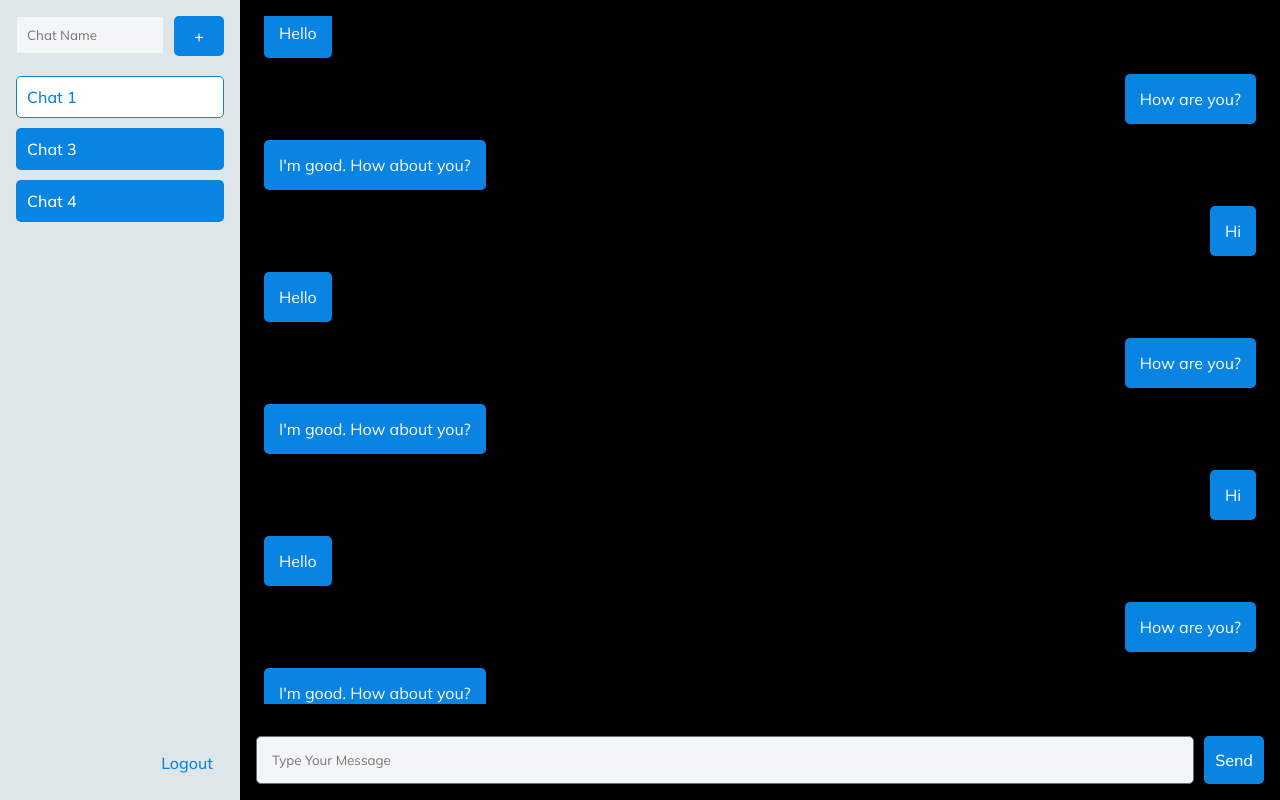
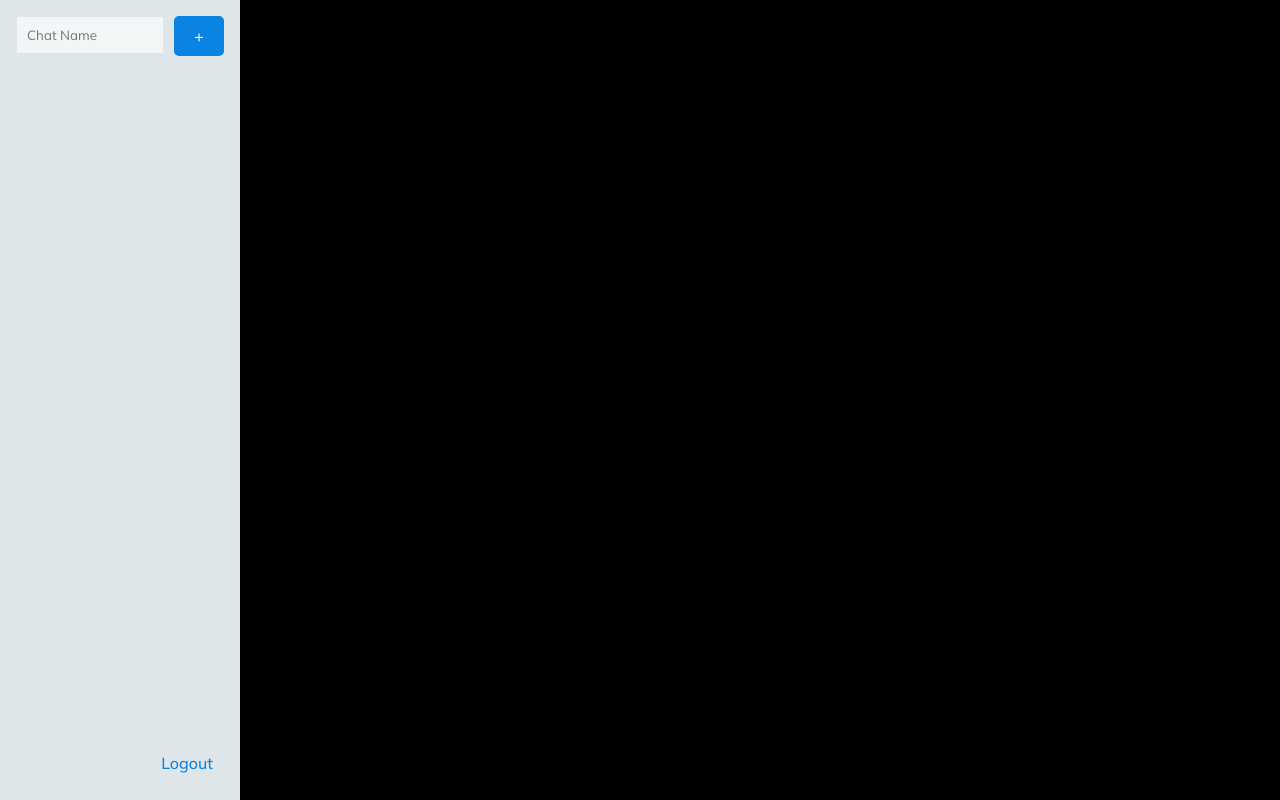
Before and after one commit to ehasaranga/chatapp, a React (Vite) app: page / in a window 1280 px wide. Built offline with nearby package versions, Linux system fonts and the light colour scheme.

Commit message:
no chat ui

```diff
--- a/src/styles/utils.scss
+++ b/src/styles/utils.scss
@@ -107,6 +107,10 @@
     padding: 0px !important;
 }
 
+.m-auto {
+    margin: auto;
+}
+
 .ml-auto{
     margin-left: auto;
 }
@@ -134,3 +138,9 @@
     }
 
 }
+
+.content-center {
+    display: flex !important;
+    justify-content: center;
+    align-items: center;
+}
--- a/src/views/Dashboard/DashboardPage.tsx
+++ b/src/views/Dashboard/DashboardPage.tsx
@@ -8,36 +8,14 @@ import { ChatReducer } from "../../store/ChatReducer";
 
 function DashboardPage() {
 
-    const [ chatId, setChatId ] = useState(1);
+    const [chatId, setChatId] = useState(1);
 
     const [chatList, chatDispatch] = useReducer(ChatReducer, [
-        { id: 1, name: 'Chat 1' },
-        { id: 2, name: 'Chat 3' },
-        { id: 3, name: 'Chat 4' },
+        // { id: 1, name: 'Chat 1' },
     ]);
 
     const [msgState, msgDispatch] = useReducer(MsgReducer, {
         1: [
-            { datetime: '', message: "Hi", isMe: true },
-            { datetime: '', message: "Hello", isMe: false },
-            { datetime: '', message: "How are you?", isMe: true },
-            { datetime: '', message: "I'm good. How about you? ", isMe: false },
-            { datetime: '', message: "Hi", isMe: true },
-            { datetime: '', message: "Hello", isMe: false },
-            { datetime: '', message: "How are you?", isMe: true },
-            { datetime: '', message: "I'm good. How about you? ", isMe: false },
-            { datetime: '', message: "Hi", isMe: true },
-            { datetime: '', message: "Hello", isMe: false },
-            { datetime: '', message: "How are you?", isMe: true },
-            { datetime: '', message: "I'm good. How about you? ", isMe: false },
-            { datetime: '', message: "Hi", isMe: true },
-            { datetime: '', message: "Hello", isMe: false },
-            { datetime: '', message: "How are you?", isMe: true },
-            { datetime: '', message: "I'm good. How about you? ", isMe: false },
-            { datetime: '', message: "Hi", isMe: true },
-            { datetime: '', message: "Hello", isMe: false },
-            { datetime: '', message: "How are you?", isMe: true },
-            { datetime: '', message: "I'm good. How about you? ", isMe: false },
             { datetime: '', message: "Hi", isMe: true },
             { datetime: '', message: "Hello", isMe: false },
             { datetime: '', message: "How are you?", isMe: true },
@@ -75,9 +53,27 @@ function DashboardPage() {
 
                     <div className='msg-wrap flex flex-col'>
 
+                        {chatList.length > 0 ?
+                        <>
+
                             <MessageList />
 
                             <SendMessage />
+
+
+                        </> :
+
+                        <div className="container content-center text-center">
+
+                            <div className="">
+                                <h2>To get started</h2>
+                                <h3>Create a Chat</h3>
+
+                            </div>
+
+                        </div>
+
+                        }
 
                     </div>
 
```
Lines whose indentation alone changed are shown as unchanged.
